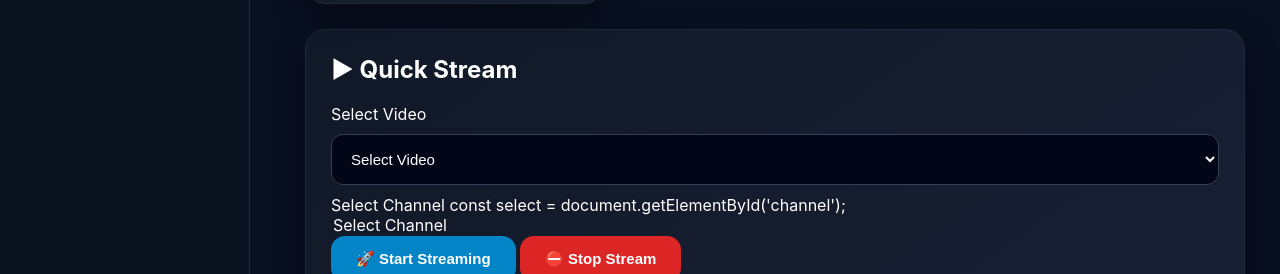
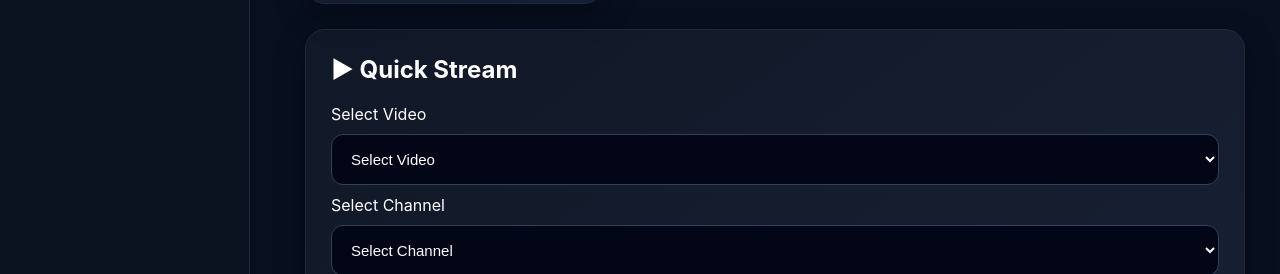
Before and after one commit to onfarooq0008-eng/Restreamer-lite-V2, a website: page public/dashboard.html in a window 1280 px wide. Shown: the part 526-800 px from the top of the page. Drawn offline with Linux system fonts and the light colour scheme; no server answers.

Commit message:
Update dashboard.html

```diff
--- a/public/dashboard.html
+++ b/public/dashboard.html
@@ -210,7 +210,7 @@ Select Channel
 </label>
 
 
-const select = document.getElementById('channel');
+<select id="channel">
 
 <option value="">Select Channel </option>
 
@@ -433,6 +433,8 @@ loadVideos();
 
 loadChannels();
 
+const select = document.getElementById('channel');
+
 </script>
 
 
```
